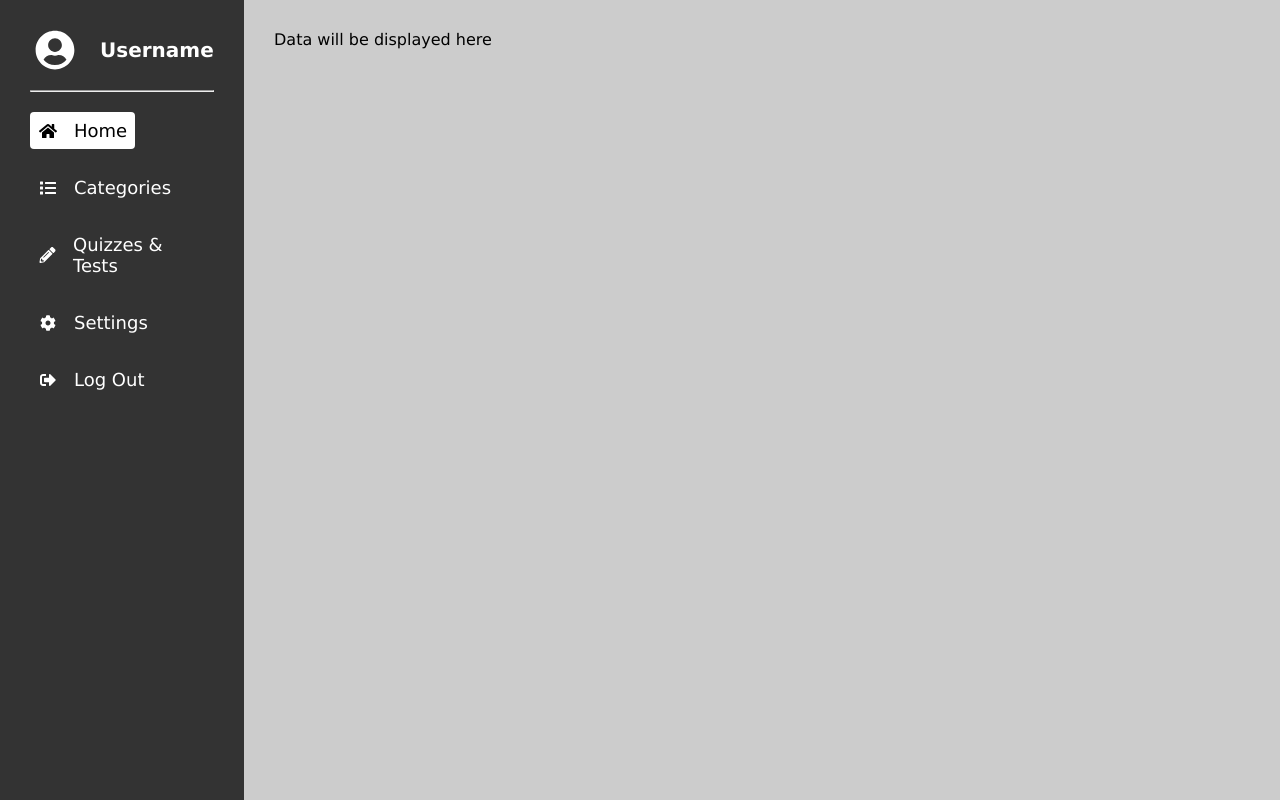
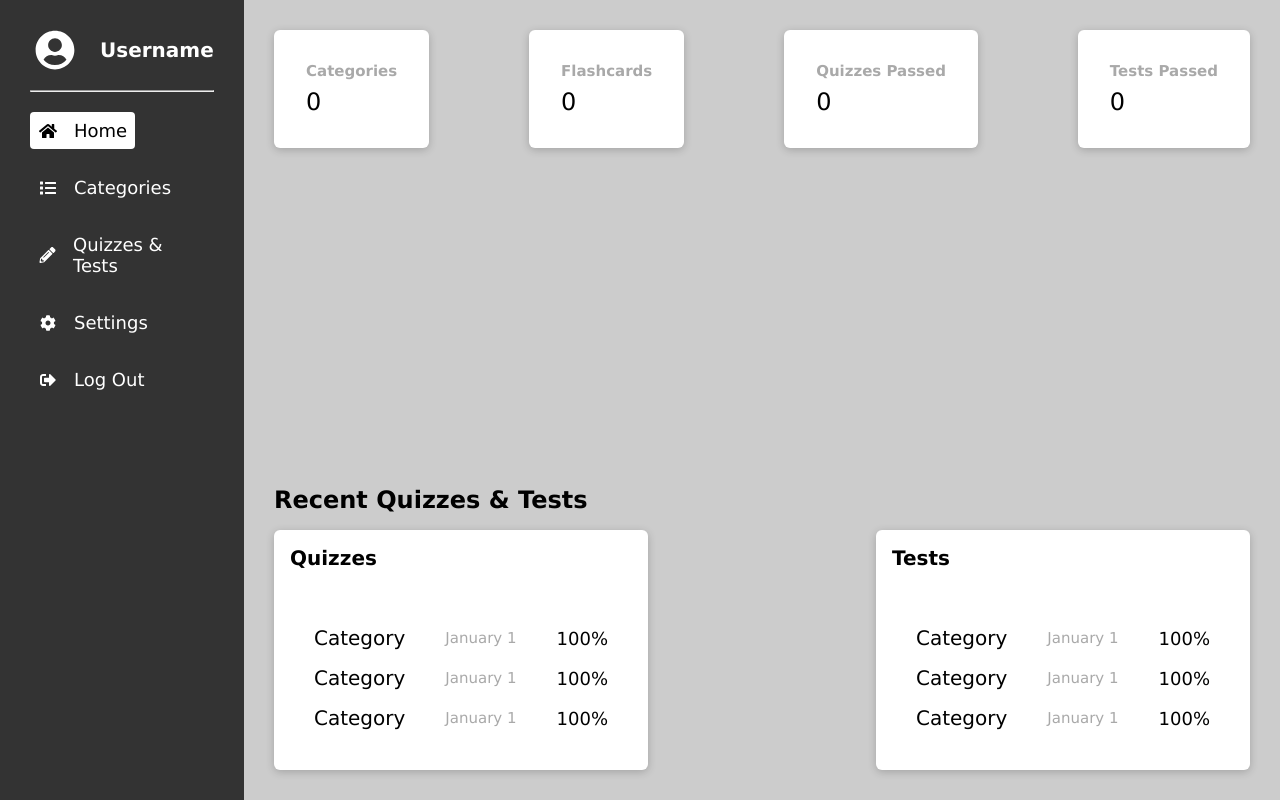
Before and after one commit to Paul-Nixon/Flashcard-Maker, a React (Create React App) app in the folder my-app/: page /user in a window 1280 px wide. Built offline with nearby package versions, Linux system fonts and the light colour scheme; no server answers.

Commit message:
working on the Categories tab

```diff
--- a/my-app/src/components/pages/UserDashboard.js
+++ b/my-app/src/components/pages/UserDashboard.js
@@ -1,7 +1,7 @@
 import styles from './UserDashboard.module.css';
 
 import Sidebar from '../layout/Sidebar';
-
+import UserHomepage from './UserHomepage';
 
 export default function UserDashboard() {
     return (
@@ -9,7 +9,7 @@ export default function UserDashboard() {
             <Sidebar />
 
             <div className={styles.dashboardMainContent}>
-                Data will be displayed here
+                <UserHomepage />
             </div>
         </div>
     )
--- a/my-app/src/components/pages/UserHomepage.js
+++ b/my-app/src/components/pages/UserHomepage.js
@@ -8,29 +8,38 @@ export default function UserHomepage() {
         <div className={styles.userHomepage}>
             <div className={styles.snapshotData}>
                 <Card>
+                    <div className={styles.snapshotDetails}>
                         <h2 className={styles.snapshotTitle}>Categories</h2>
                         <span className={styles.snapshotNum}>0</span>
+                    </div>
                 </Card>
 
                 <Card>
+                    <div className={styles.snapshotDetails}>
                         <h2 className={styles.snapshotTitle}>Flashcards</h2>
                         <span className={styles.snapshotNum}>0</span>
+                    </div>
                 </Card>
 
                 <Card>
+                    <div className={styles.snapshotDetails}>
                         <h2 className={styles.snapshotTitle}>Quizzes Passed</h2>
                         <span className={styles.snapshotNum}>0</span>
+                    </div>
                 </Card>
 
                 <Card>
+                    <div className={styles.snapshotDetails}>
                         <h2 className={styles.snapshotTitle}>Tests Passed</h2>
                         <span className={styles.snapshotNum}>0</span>
+                    </div>
                 </Card>
             </div>
 
             <div className={styles.quizzesAndTestsInfo}>
-                <h2 className={styles.dataSectionTitle}>Latest Quizzes &amp; Tests</h2>
+                <h2 className={styles.dataSectionTitle}>Recent Quizzes &amp; Tests</h2>
 
+                <div className={styles.dataCardsWrapper}>
                     <Card>
                         <h3 className={styles.dataSectionSubtitle}>Quizzes</h3>
 
@@ -38,19 +47,19 @@ export default function UserHomepage() {
                             <div className={styles.infoWrapper}>
                                 <span className={styles.quizCategory}>Category</span>
                                 <span className={styles.quizDate}>January 1</span>
-                            <span className={styles.quizGrade}>100</span>
+                                <span className={styles.quizGrade}>100%</span>
                             </div>
 
                             <div className={styles.infoWrapper}>
                                 <span className={styles.quizCategory}>Category</span>
                                 <span className={styles.quizDate}>January 1</span>
-                            <span className={styles.quizGrade}>100</span>
+                                <span className={styles.quizGrade}>100%</span>
                             </div>
 
                             <div className={styles.infoWrapper}>
                                 <span className={styles.quizCategory}>Category</span>
                                 <span className={styles.quizDate}>January 1</span>
-                            <span className={styles.quizGrade}>100</span>
+                                <span className={styles.quizGrade}>100%</span>
                             </div>
                         </div>
                     </Card>
@@ -62,23 +71,25 @@ export default function UserHomepage() {
                             <div className={styles.infoWrapper}>
                                 <span className={styles.testCategory}>Category</span>
                                 <span className={styles.testDate}>January 1</span>
-                            <span className={styles.testGrade}>100</span>
+                                <span className={styles.testGrade}>100%</span>
                             </div>
 
                             <div className={styles.infoWrapper}>
                                 <span className={styles.testCategory}>Category</span>
                                 <span className={styles.testDate}>January 1</span>
-                            <span className={styles.testGrade}>100</span>
+                                <span className={styles.testGrade}>100%</span>
                             </div>
 
                             <div className={styles.infoWrapper}>
                                 <span className={styles.testCategory}>Category</span>
                                 <span className={styles.testDate}>January 1</span>
-                            <span className={styles.testGrade}>100</span>
+                                <span className={styles.testGrade}>100%</span>
                             </div>
                         </div>
                     </Card>
                 </div>
+
+            </div>
         </div>
     )
 }
--- a/my-app/src/components/pages/UserHomepage.module.css
+++ b/my-app/src/components/pages/UserHomepage.module.css
@@ -1,54 +1,105 @@
 .userHomepage
 {
     width: 100%;
+    height: 100%;
+    display: flex;
+    flex-direction: column;
+    justify-content: space-between;
+
 }
 
 .snapshotData
 {
+    width: 100%;
+    display: flex;
+    justify-content: space-between;
 
+}
+
+.snapshotDetails
+{
+    padding: 2rem;
 }
 
 .snapshotTitle
 {
-
+    color: darkgrey;
+    font-size: 0.9375rem;
+    margin: 0 0 0.5rem;
+    text-align: left;
 }
 
 .snapshotNum
 {
-
+    font-size: 1.5rem;
 }
 
 .quizzesAndTestsInfo
 {
-
+    width: 100%;
+    display: flex;
+    flex-direction: column;
 }
 
 .dataSectionTitle
 {
+    font-size: 1.5rem;
+    margin: 0 0 1rem;
+    text-align: left;
+}
 
+.dataCardsWrapper
+{
+    width: 100%;
+    display: flex;
+    justify-content: space-between;
+    align-items: center;
 }
 
 .dataSectionSubtitle
 {
-
+    font-size: 1.25rem;
+    margin: 1rem 0 1rem 1rem;
+    text-align: left;
 }
 
-.latestQuizzes
+.latestQuizzes, .latestTests
 {
 
+    display: flex;
+    flex-direction: column;
+    padding: 2.5rem;
 }
 
-.quizCategory
+.infoWrapper
 {
-
+    width: 100%;
+    display: flex;
+    justify-content: space-between;
+    align-items: center;
 }
 
-.quizDate
+.infoWrapper + .infoWrapper
 {
-
+    margin-top: 1rem;
 }
 
-.quizGrade
+.quizCategory, .testCategory
 {
+    font-size: 1.25rem;
+    margin-right: 2.5rem;
+    text-align: left;
+}
 
+.quizDate, .testDate
+{
+    font-size: 0.9375rem;
+    color: darkgrey;
+    margin-right: 2.5rem;
+    font-weight: 525;
 }
+
+.quizGrade, .testGrade
+{
+    font-size: 1.125rem;
+}
```
Also changed, not shown: my-app/src/components/pages/Categories.js (added, +12 -0 lines), my-app/src/components/pages/Categories.module.css (added). Lines whose indentation alone changed are shown as unchanged.
